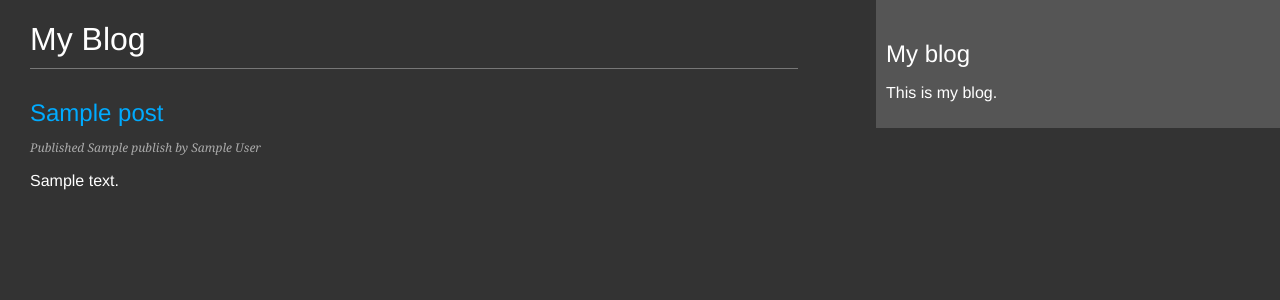
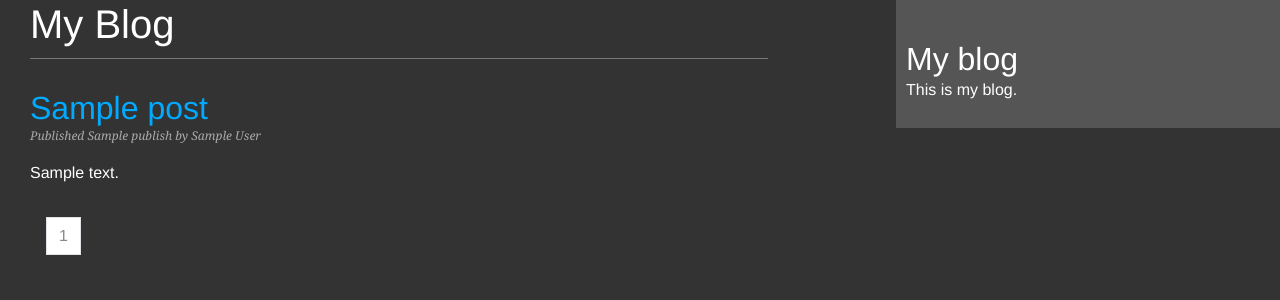
Before and after one commit to razbudin/django5, a Django app: template templates/blog/post/list.html in a window 1280 px wide. Shown: the top 300 px of the page. Run offline with Django 5.2, Linux system fonts and the light colour scheme; the template is opened without the code that fills it: most values are stand-ins (such as "Sample title", 1, 10 or a date in 2020).

Commit message:
Закончена работа с блогом Далее создание блога на классах

```diff
--- a/blog/static/css/blog.css
+++ b/blog/static/css/blog.css
@@ -10,6 +10,12 @@
 a {
     color: #00abff; /* Ссылки могут остаться такими же или изменить цвет, чтобы лучше смотрелись на темном фоне */
     text-decoration: none;
+}
+
+/* эту я вписал сюда */
+a.disabled {
+    pointer-events: none;
+    color: #888
 }
 
 h1 {
@@ -45,10 +51,10 @@
 }
 
 /* pagination */
-.pagination {
+/*.pagination {
     margin: 40px 0;
     font-weight: bold;
-}
+}*/
 
 /* forms */
 input[type=submit] {
--- a/templates/blog/base.html
+++ b/templates/blog/base.html
@@ -3,6 +3,7 @@
 <html>
 <head>
     <title>{% block title %}{% endblock %}</title>
+    <link href="https://cdn.jsdelivr.net/npm/bootstrap@5.0.2/dist/css/bootstrap.min.css" rel="stylesheet" integrity="sha384-EVSTQN3/azprG1Anm3QDgpJLIm9Nao0Yz1ztcQTwFspd3yD65VohhpuuCOmLASjC" crossorigin="anonymous">
     <link href="{% static 'css/blog.css' %}" rel="stylesheet">
 </head>
 <body>
--- a/templates/blog/post/list.html
+++ b/templates/blog/post/list.html
@@ -1,14 +1,19 @@
 {% extends "blog/base.html" %}
+
 {% block title %}My Blog{% endblock %}
+
 {% block content %}
     <h1>My Blog</h1>
     {% for post in posts %}
         <h2>
-            <a href="{{ post.get_absolute_url }}">{{ post.title }}</a>
+            <a href="{{ post.get_absolute_url }}">
+                {{ post.title }}
+            </a>
         </h2>
         <p class="date">
             Published {{ post.publish }} by {{ post.author }}
         </p>
         {{ post.body|truncatewords:30|linebreaks }}
     {% endfor %}
+    {% include "pagination.html" with page=posts %}
 {% endblock %}
--- /dev/null
+++ b/templates/pagination.html
@@ -0,0 +1,15 @@
+<div class="pagination p-3">
+    {% if page.has_previous %}
+        <a class="page-link" href="?page={{ page.previous_page_number }}">Previous</a>
+    {% endif %}
+    {% for pages in page.paginator.page_range %}
+        {% if page.number != pages %}
+            <a class="page-link" href="?page={{ pages }}">{{ pages }}</a>
+        {% else %}
+            <a class="page-link disabled" href="?page={{ pages }}">{{ pages }}</a>
+        {% endif %}
+    {% endfor %}
+    {% if page.has_next %}
+        <a class="page-link" href="?page={{ page.next_page_number }}">Next</a>
+    {% endif %}
+</div>
```
Also changed, not shown: blog/views.py (+16 -2 lines), db.sqlite3.
